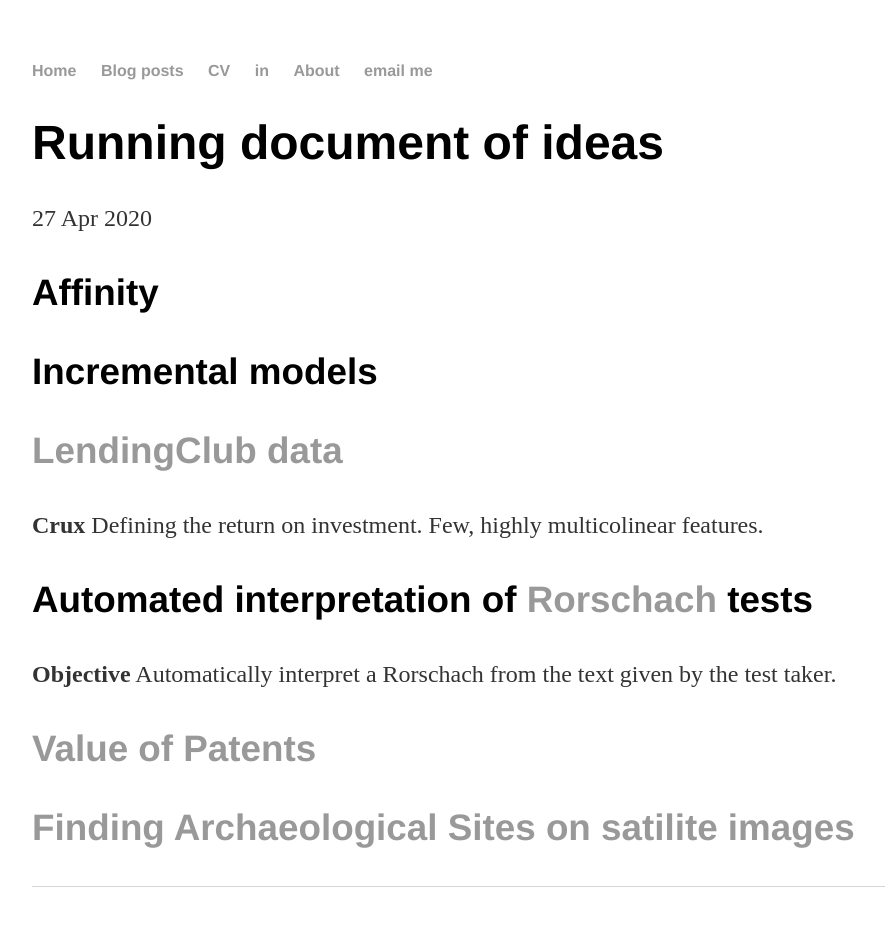
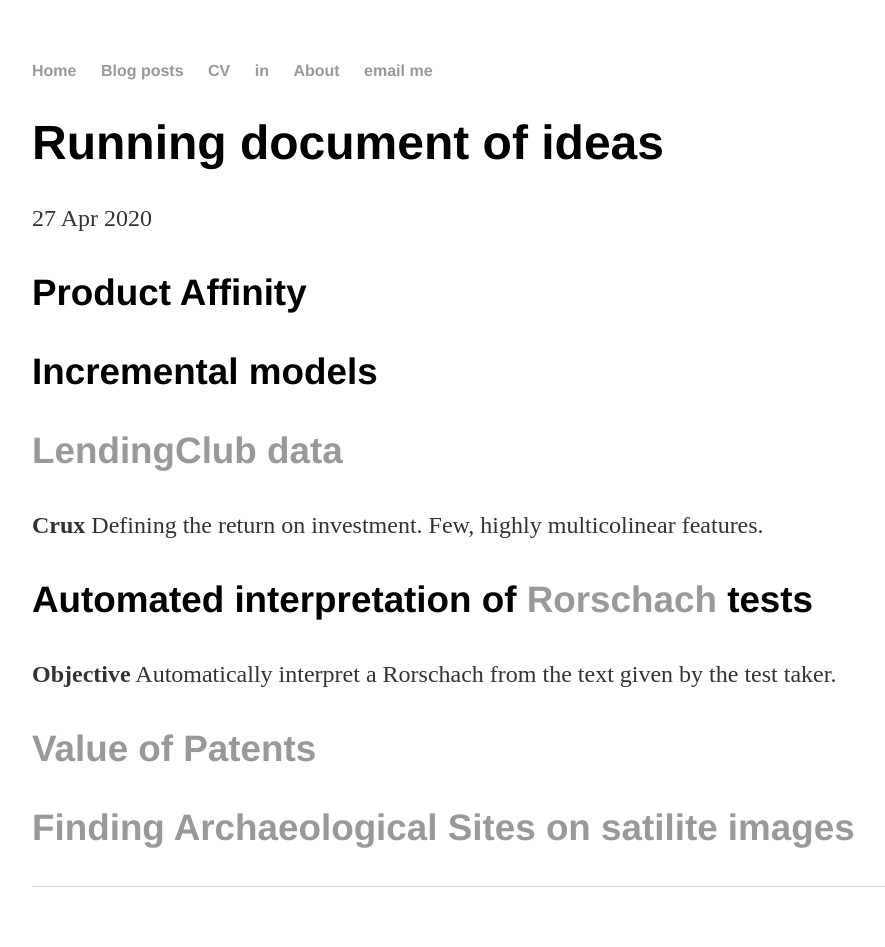
Before and after one commit to PipCourbois/PipCourbois.github.io, a Jekyll site: the page built from _posts/2020-04-27-ideation.md, in a window 1280 px wide. Shown: the whole page, without its empty margins (160-1045 px from the left). Built offline with Jekyll 4.4.1, drawn with Linux system fonts in a browser that asks for light colours.

Commit message:
Update 2020-04-27-ideation.md

```diff
--- a/_posts/2020-04-27-ideation.md
+++ b/_posts/2020-04-27-ideation.md
@@ -4,7 +4,7 @@
 date: 2020-04-27
 ---
 
-### Affinity
+### Product Affinity
 
 ### Incremental models
 
```
